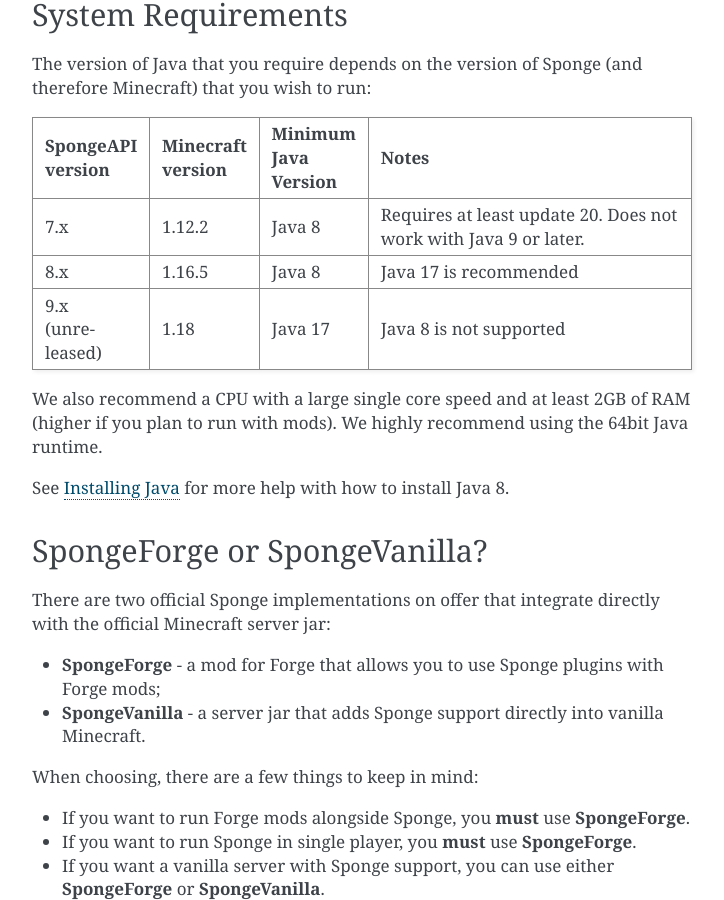
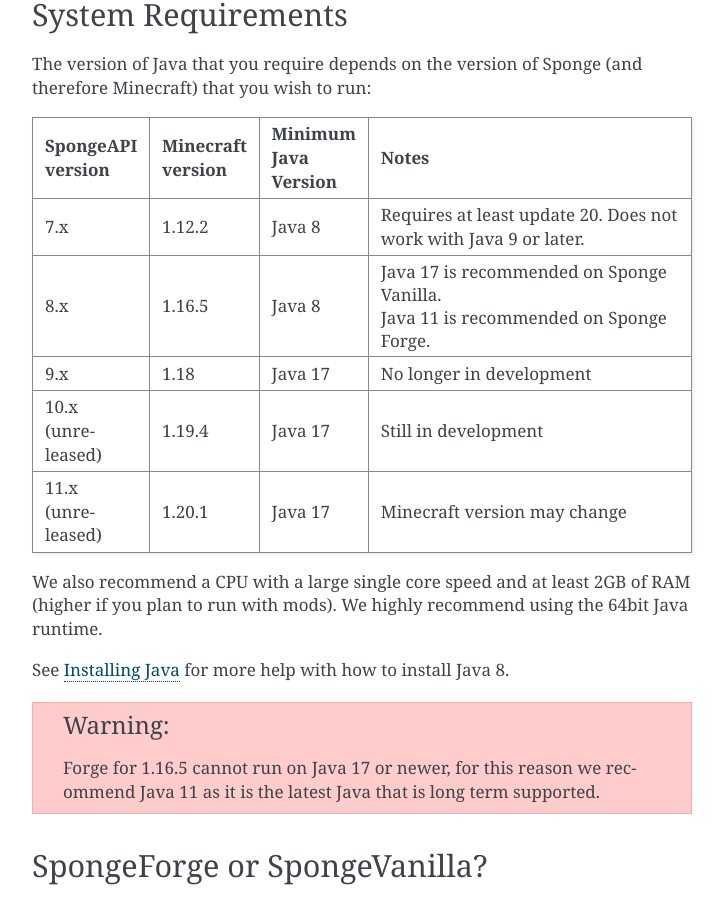
Before and after one commit to SpongePowered/SpongeDocs, a Sphinx documentation site: the page built from source/server/quickstart.rst, in a window 1280 px wide and 900 px high, scrolled down 500 px. Shown: the whole window, without its empty margins (388-1112 px from the left). Built offline with Sphinx 7.4.7, drawn with Linux system fonts in a browser that asks for light colours; some of the changed text lies outside the part shown.

Commit message:
Updated quickstart

```diff
--- a/source/server/quickstart.rst
+++ b/source/server/quickstart.rst
@@ -36,16 +36,30 @@
     * - 8.x
       - 1.16.5
       - Java 8
-      - Java 17 is recommended
-    * - 9.x (unreleased)
+      - | Java 17 is recommended on Sponge Vanilla.
+        | Java 11 is recommended on Sponge Forge.
+    * - 9.x
       - 1.18
       - Java 17
-      - Java 8 is not supported
+      - No longer in development
+    * - 10.x (unreleased)
+      - 1.19.4
+      - Java 17
+      - Still in development
+    * - 11.x (unreleased)
+      - 1.20.1
+      - Java 17
+      - Minecraft version may change
 
 We also recommend a CPU with a large single core speed and at least 2GB of RAM (higher if you plan to run with mods).
 We highly recommend using the 64bit Java runtime.
 
 See :doc:`getting-started/jre` for more help with how to install Java 8.
+
+.. warning::
+
+  Forge for 1.16.5 cannot run on Java 17 or newer, for this reason we recommend Java 11 as it is the latest Java that
+  is long term supported.
 
 SpongeForge or SpongeVanilla?
 =============================
@@ -124,11 +138,12 @@
 
 The directory where plugins are installed depends on the version of Sponge that you are using.
 
-* For **SpongeAPI 7** and earlier, plugins go in the `/mods` directory.
-* For **SpongeAPI 8** and later, plugins go in the `/plugins` directory.
+* For **SpongeAPI 7** and earlier, plugins go in the ``/mods`` directory.
+* For **SpongeAPI 8** and later, plugins go in the ``/plugins`` directory.
 
 Once you have added your plugins to the plugins directory, start (or restart) your server. Your plugins should then be
-available, which you can verify by running the ``/sponge plugins`` command.
+available, which you can verify by running the ``/sponge plugins list`` command (On Sponge API 7 and earlier this
+command is ``/sponge plugins``).
 
 .. note::
 
```
